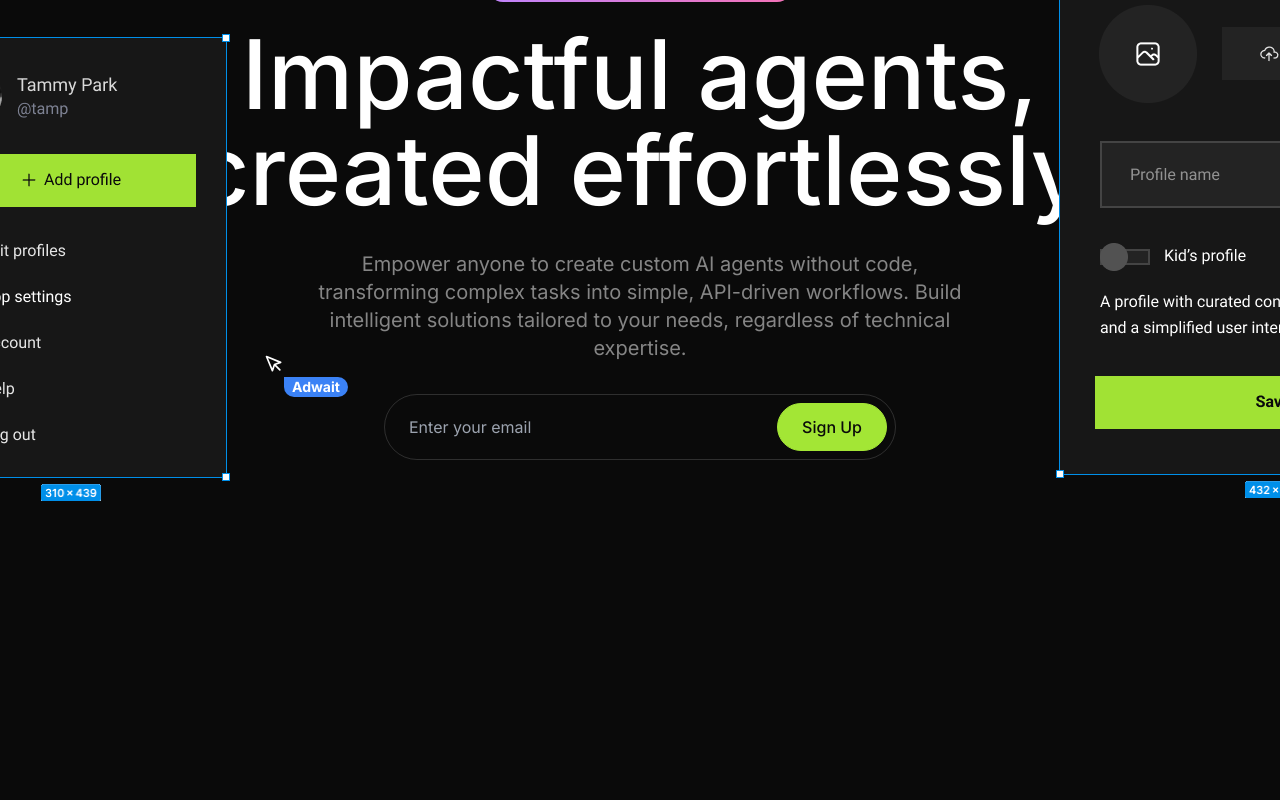
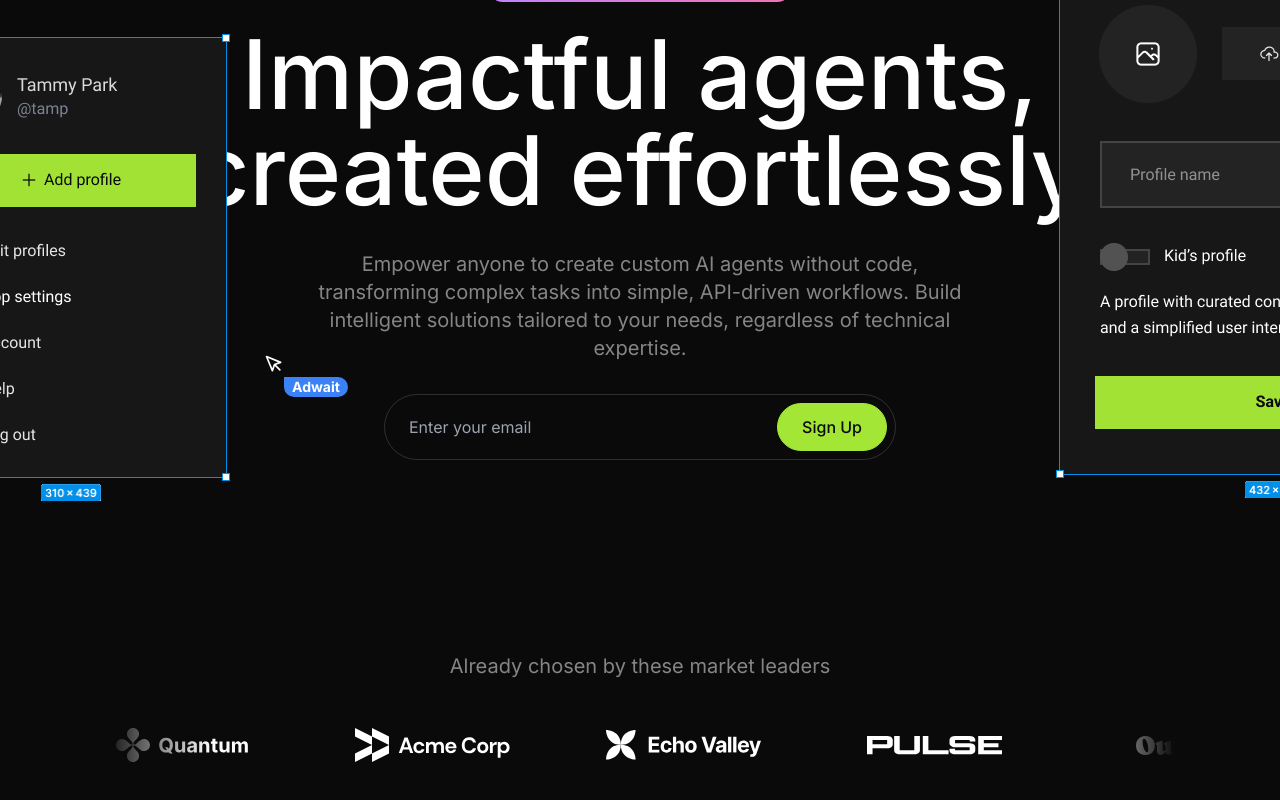
Before and after one commit to FloStateAI2802/flostate-landing_page, a Next.js app: page / in a window 1280 px wide. Shown: the part 260-1060 px from the top of the page. Before the commit the page ends 816 px from the top, so only its background shows below. Built offline with nearby package versions, Linux system fonts and the light colour scheme.

Commit message:
ADD: Created a static Logo ticker component

```diff
--- a/src/app/page.tsx
+++ b/src/app/page.tsx
@@ -1,4 +1,5 @@
 import Hero from "@/sections/Hero";
+import LogoTicker from "@/sections/LogoTicker";
 import Navbar from "@/sections/Navbar";
 
 export default function Home() {
@@ -6,6 +7,7 @@
         <>
             <Navbar />
             <Hero />
+            <LogoTicker />
         </>
     );
 }
--- a/src/sections/LogoTicker.tsx
+++ b/src/sections/LogoTicker.tsx
@@ -6,6 +6,8 @@
 import apexLogo from "@/assets/images/apex.svg";
 import celestialLogo from "@/assets/images/celestial.svg";
 import twiceLogo from "@/assets/images/twice.svg";
+
+import Image from "next/image";
 
 const logos = [
     { name: "Quantum", image: quantumLogo },
@@ -19,5 +21,24 @@
 ];
 
 export default function LogoTicker() {
-    return <div>Logo Ticker</div>;
+    return (
+        <section className="py-24 overflow-x-clip">
+            <div className="container">
+                <h3 className="text-center text-white/50 text-xl">
+                    Already chosen by these market leaders
+                </h3>
+                <div className="overflow-hidden mt-12 [mask-image:linear-gradient(to_right,transparent,black_10%,black_90%,transparent)]">
+                    <div className="flex gap-24 pr-24">
+                        {logos.map((logo) => (
+                            <Image
+                                src={logo.image}
+                                alt={logo.name}
+                                key={logo.name}
+                            />
+                        ))}
+                    </div>
+                </div>
+            </div>
+        </section>
+    );
 }
```
